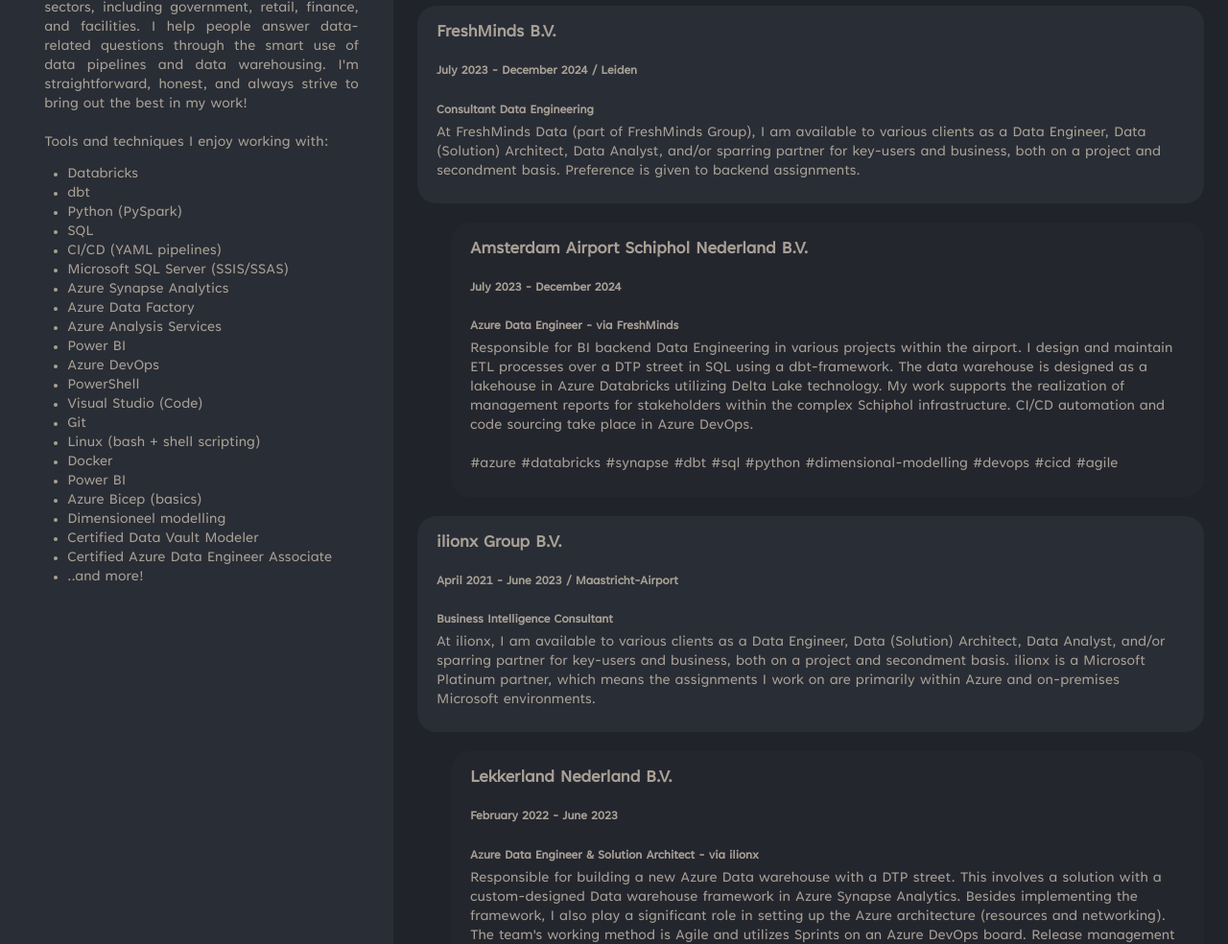
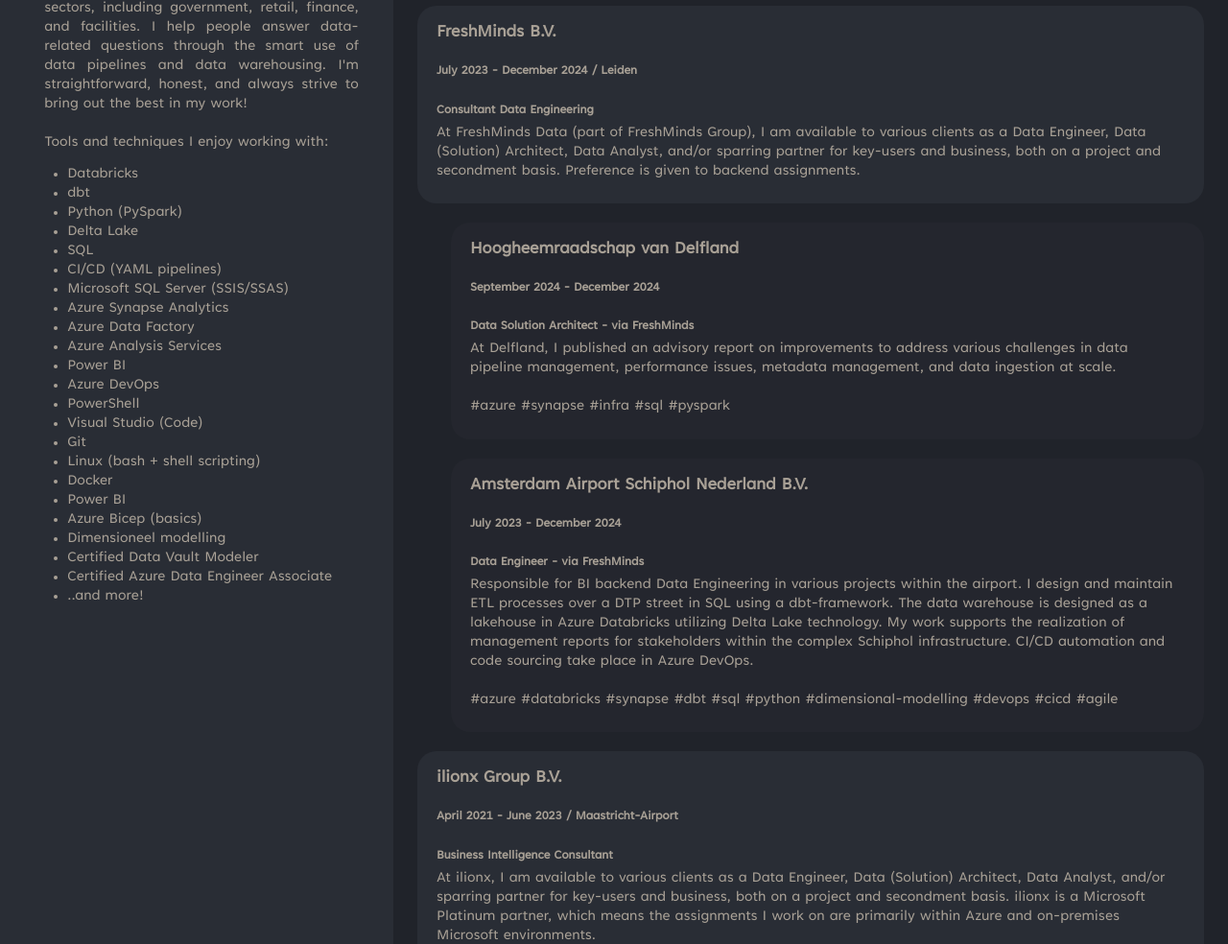
Before and after one commit to kremity/peterkremers.nl, a plain HTML site: page index-en.html in a window 1280 px wide. Shown: the part 782-1766 px from the top of the page at 96% size. Drawn offline with Linux system fonts and the light colour scheme; a web font is replaced by a local one.

Commit message:
added more substantive changes

```diff
--- a/index-en.html
+++ b/index-en.html
@@ -91,6 +91,7 @@
                                 <li>Databricks</li>
                                 <li>dbt</li>
                                 <li>Python (PySpark)</li>
+                                <li>Delta Lake</li>
                                 <li>SQL</li>
                                 <li>CI/CD (YAML pipelines)</li>
                                 <li>Microsoft SQL Server (SSIS/SSAS)</li>
@@ -125,7 +126,7 @@
                         <h5 class="timeline-work">March 2025 - today</h5> <h5 class="timeline-work"> / Eindhoven</h5>
                         <br>
                         <br>
-                        <h5 class="function-work">Data Engineer</h5>
+                        <h5 class="function-work">Data Engineer & DevOps Engineer</h5>
                         <br>
                     </div>
                     <p class="work-text">
@@ -170,12 +171,29 @@
                 </div>
                 <div class="work-child">
                     <div class="header-work">
+                        <h3>Hoogheemraadschap van Delfland</h3>
+                        <br>
+                        <h5 class="timeline-work">September 2024 - December 2024</h5>
+                        <br>
+                        <br>
+                        <h5 class="function-work">Data Solution Architect - via FreshMinds</h5>
+                        <br>
+                    </div>
+                    <p class="work-text">
+                        At Delfland, I published an advisory report on improvements to address various challenges in data pipeline management, performance issues, metadata management, and data ingestion at scale.
+                        <br>
+                        <br>
+                        #azure #synapse #infra #sql #pyspark
+                    </p>
+                </div>
+                <div class="work-child">
+                    <div class="header-work">
                         <h3>Amsterdam Airport Schiphol Nederland B.V.</h3>
                         <br>
                         <h5 class="timeline-work">July 2023 - December 2024</h5>
                         <br>
                         <br>
-                        <h5 class="function-work">Azure Data Engineer - via FreshMinds</h5>
+                        <h5 class="function-work">Data Engineer - via FreshMinds</h5>
                         <br>
                     </div>
                     <p class="work-text">
```
Also changed, not shown: index.html (+19 -1 lines).
